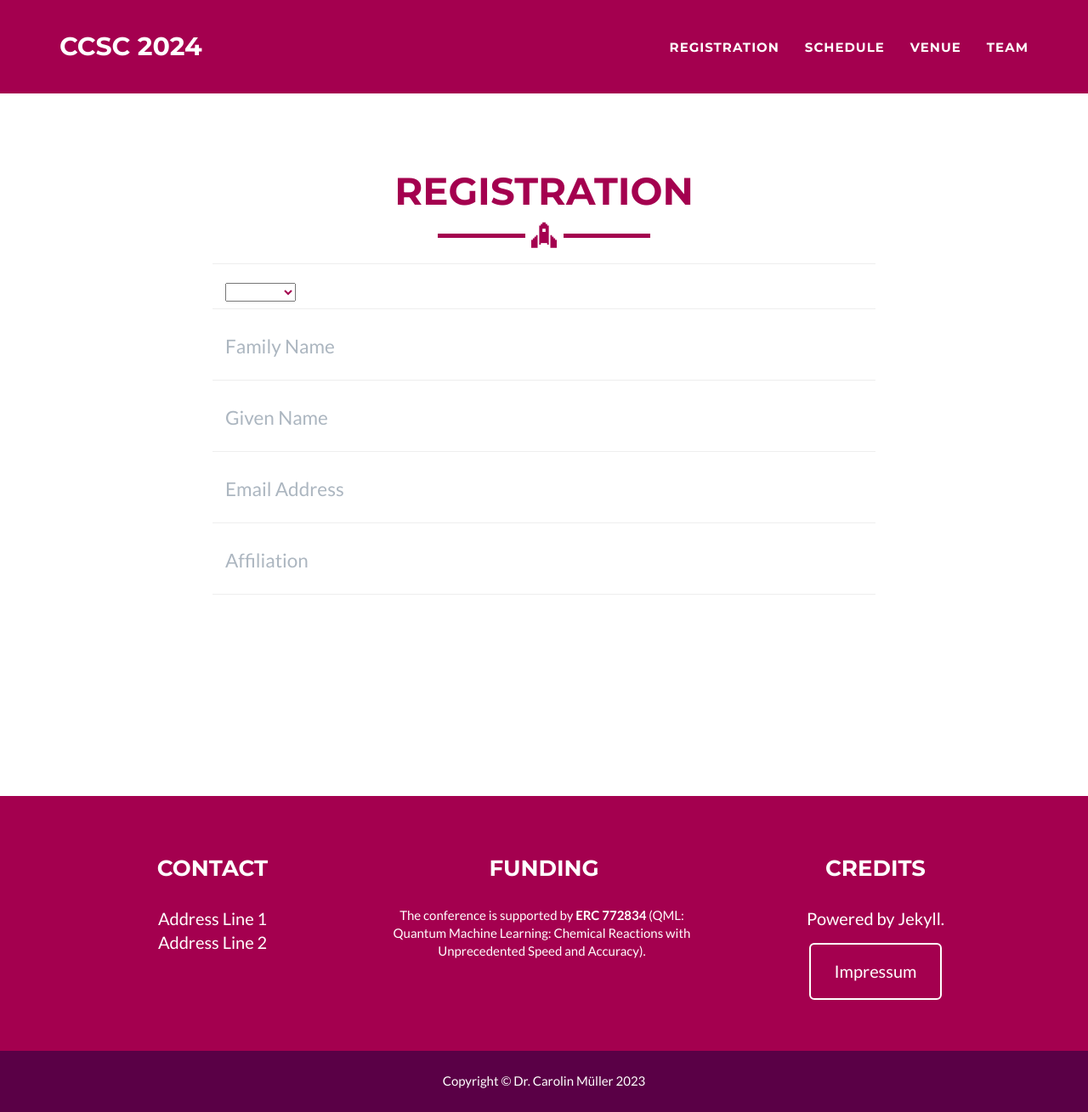
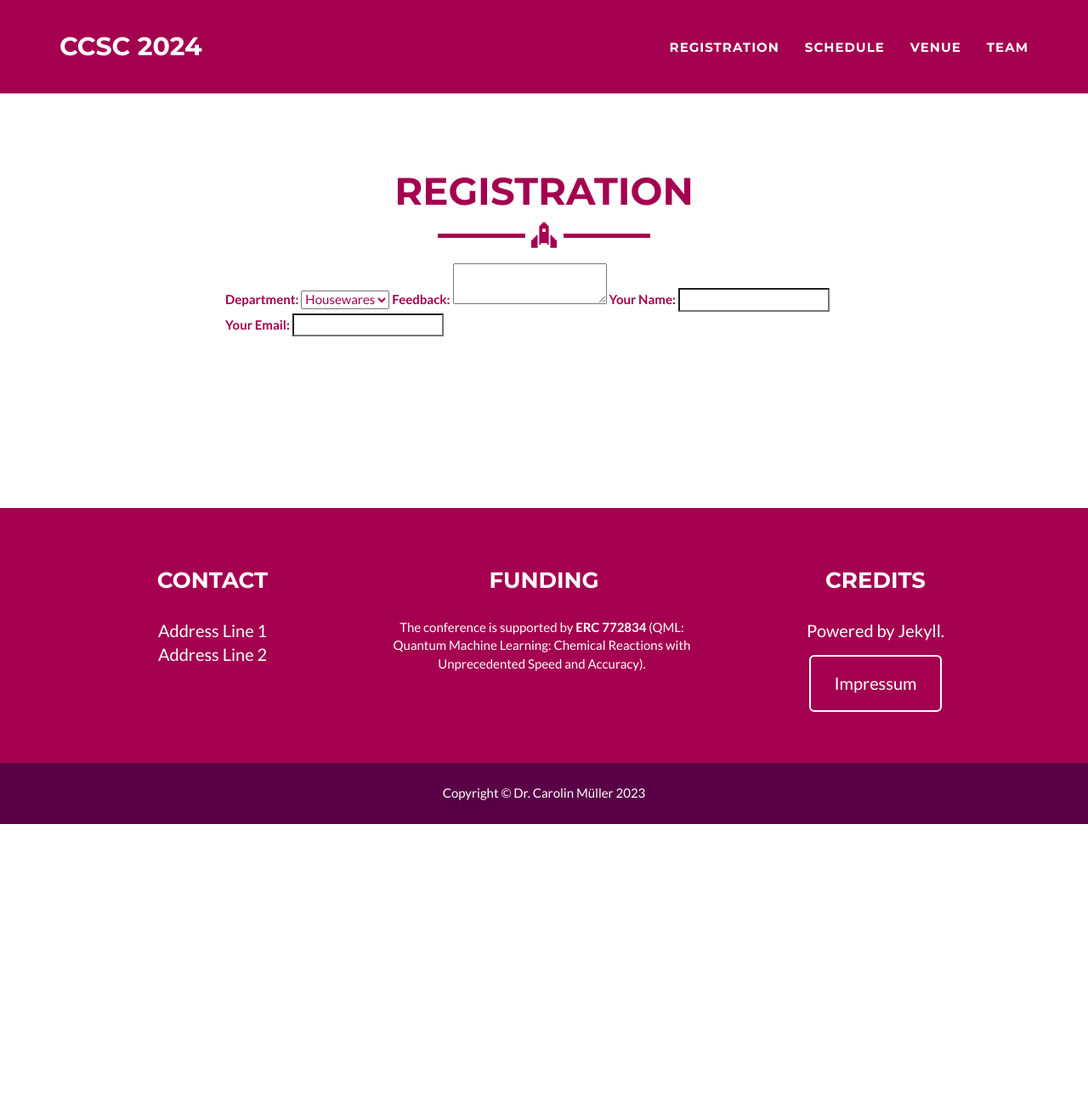
Before and after one commit to ccsc2024/ccsc2024.github.io, a Jekyll site: the page built from registration.html, in a window 1280 px wide and 1309 px high. Shown: the whole window at 85% size. Built offline with Jekyll 4.4.1, drawn with Linux system fonts in a browser that asks for light colours.

Commit message:
Update registration.html

```diff
--- a/registration.html
+++ b/registration.html
@@ -13,7 +13,22 @@ layout: page
     <div class="row">
       <div class="col-lg-8 col-lg-offset-2">
         <form action="https://formspree.io/f/myyqkndv" method="POST" name="sentMessage" id="contactForm" novalidate>
-          <div class="row control-group">
+        <label>Department:</label>
+        <select name="department" required>
+          <option value="housewares">Housewares</option>
+          <option value="electronics">Electronics</option>
+        </select>
+        <label>Feedback:</label>
+        <textarea name="message"></textarea>
+        <label>Your Name:</label>
+        <input name="name" type="text" required/>
+        <label>Your Email: </label>
+        <input name="email" type="email" required/>
+        </form>
+      </div>
+    </div>
+
+          <!-- <div class="row control-group">
             <div class="form-group col-xs-12 floating-label-form-group controls">
               <label for="title">Title</label>
                  <select name="title" required>
@@ -24,7 +39,7 @@ layout: page
                  </select>
               <!-- <input type="text" name="title" class="form-control" placeholder="Title" id="name"
                 data-validation-required-message="Please enter your title (e.g. Prof.).">
-              <p class="help-block text-danger"></p> -->
+              <p class="help-block text-danger"></p>
             </div>
           </div>
           <div class="row control-group">
@@ -68,11 +83,11 @@ layout: page
           <div class="row">
             <div class="form-group col-xs-12">
               <!-- btn btn-success btn-lg -->
-              <!-- <button type="submit" class="btn btn-success btn-lg">Send</button> -->
+              <!-- <button type="submit" class="btn btn-success btn-lg">Send</button>
             </div>
           </div>
         </form>
       </div>
-    </div>
+    </div> -->
   </div>
 </section>
```
